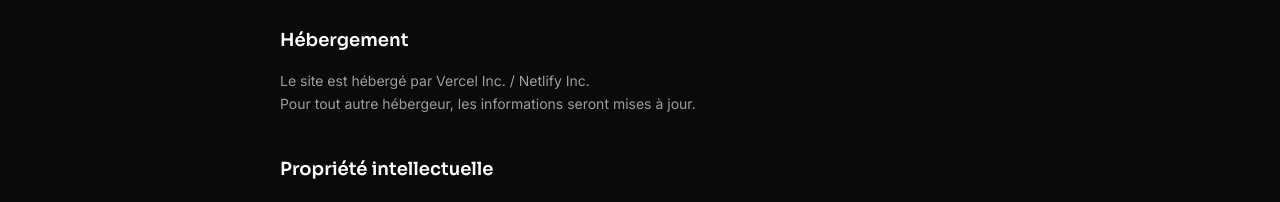
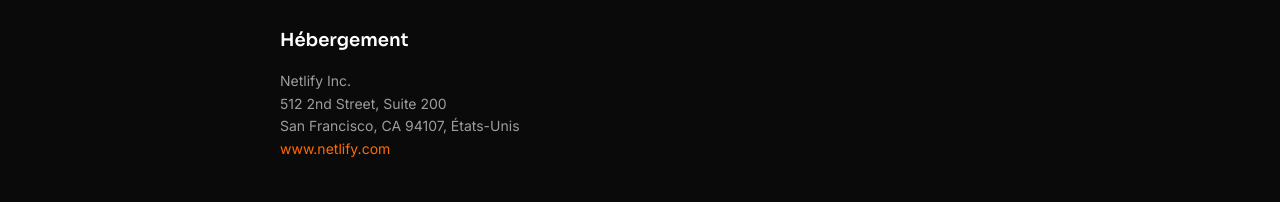
Before and after one commit to Lxla22/Renovatoit73, a Next.js app: page /mentions-legales in a window 1280 px wide. Shown: the part 435-637 px from the top of the page. Built offline with nearby package versions, Linux system fonts and the light colour scheme; no server answers.

Commit message:
mentions légales: micro-entreprise, hébergeur Netlify uniquement

```diff
--- a/app/mentions-legales/page.tsx
+++ b/app/mentions-legales/page.tsx
@@ -20,7 +20,7 @@
           <section>
             <h2 className="font-sora font-semibold text-white text-lg mb-4">Éditeur du site</h2>
             <p>RENOVA&apos;TOIT 73<br />
-            Entreprise individuelle<br />
+            Micro-entreprise<br />
             Savoie (73), France<br />
             Téléphone : 07 53 36 18 80<br />
             Email : renovatoit73@gmail.com</p>
@@ -28,8 +28,10 @@
 
           <section>
             <h2 className="font-sora font-semibold text-white text-lg mb-4">Hébergement</h2>
-            <p>Le site est hébergé par Vercel Inc. / Netlify Inc.<br />
-            Pour tout autre hébergeur, les informations seront mises à jour.</p>
+            <p>Netlify Inc.<br />
+            512 2nd Street, Suite 200<br />
+            San Francisco, CA 94107, États-Unis<br />
+            <a href="https://www.netlify.com" className="text-[#FF6A00] hover:underline">www.netlify.com</a></p>
           </section>
 
           <section>
```
